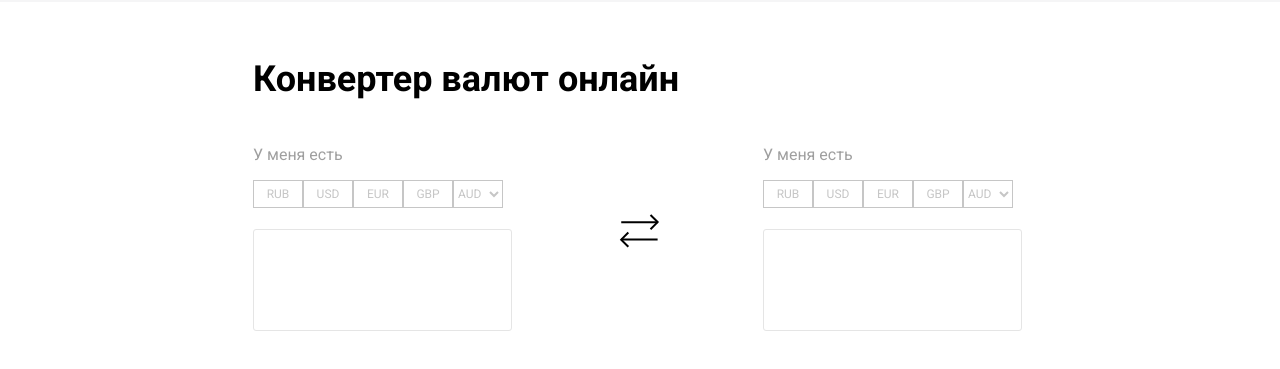
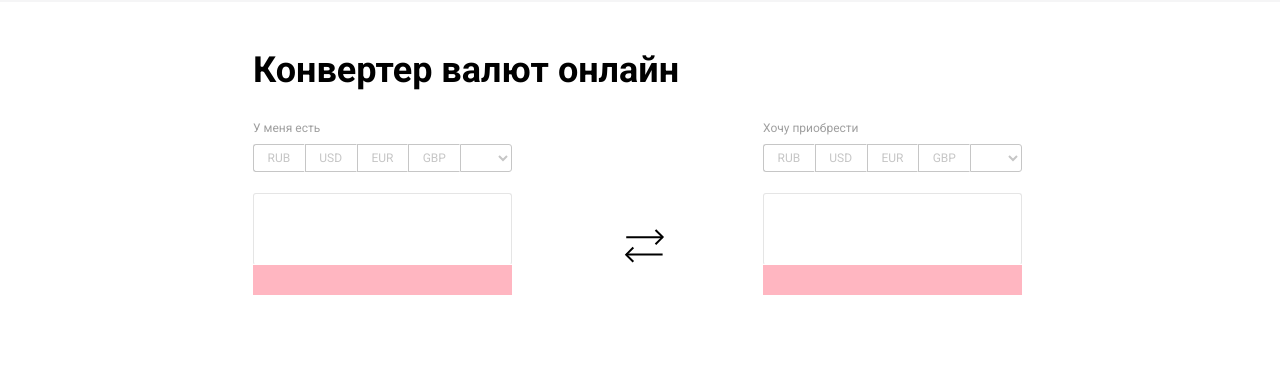
Before and after one commit to iamadelinam/currancy-converter, a plain HTML site: page index.html in a window 1280 px wide. Shown: the part 55-424 px from the top of the page. Drawn offline with Linux system fonts and the light colour scheme; no server answers.

Commit message:
list of currancies

```diff
--- a/index.html
+++ b/index.html
@@ -33,53 +33,41 @@
                     <p class="text">У меня есть</p>
                 </div>
                 <div class="dif-currancy">
-                    <button class="currancy-name">RUB</button>
+                    <button class="currancy-name rub">RUB</button>
+                    <button class="currancy-name usd">USD</button>
+                    <button class="currancy-name eur">EUR</button>
+                    <button class="currancy-name">GBP</button>
+                    <select id="select-left" class="currancy-name other-cur">
+                    </select>
+                </div>
+                <div class="enter-values">
+                    <input type="number" class="value">
+                    <p class="actual-value"></p>
+                </div>
+            </div>
+            <div class="change-button">
+                <button class="change-button-functional"><img class="change-img" src="images/change.svg"></button>
+            </div>
+            <div class="block">
+                <div class="message">
+                    <p class="text">Хочу приобрести</p>
+                </div>
+                <div class="dif-currancy">
+                    <button class="currancy-name rub">RUB</button>
                     <button class="currancy-name">USD</button>
                     <button class="currancy-name">EUR</button>
                     <button class="currancy-name">GBP</button>
-                    <select class="currancy-name">
-                        <option>AUD</option>
-                        <option>BGN</option>
-                        <option>BRL</option>
-                        <option>CAD</option>
-                        <option>CHF</option>
-                        <option>CNY</option>
+                    <select id="select-right" class="currancy-name other-cur">
                     </select>
                 </div>
-                <div >
-                    <input type="text" class="value">
+                <div class="enter-values">
+                    <input type="number" class="value">
+                    <p class="actual-value"></p>
                 </div>
             </div>
-            <div class="change-button">
-                <img class="change-img" src="images/change.svg">
-            </div>
-            <div class="block">
-                <div class="message">
-                    <p class="text">У меня есть</p>
-                </div>
-                <div class="dif-currancy">
-                    <button class="currancy-name">RUB</button>
-                    <button class="currancy-name">USD</button>
-                    <button class="currancy-name">EUR</button>
-                    <button class="currancy-name">GBP</button>
-                    <select class="currancy-name">
-                        <option>AUD</option>
-                        <option>BGN</option>
-                        <option>BRL</option>
-                        <option>CAD</option>
-                        <option>CHF</option>
-                        <option>CNY</option>
-                    </select>
-                </div>
-                <div>
-                    <input type="text" class="value">
-                </div>
-
-
         </div>
     </main>
 
-    </div>
-
+<script src="script.js"></script>
 </body>
 </html>
--- a/script.js
+++ b/script.js
@@ -1 +1,29 @@
 (`https://exchangerate.host/#/#docs`)
+
+//красит каждую кнопки в другой цвет по клику, не переключается
+let currancyBtns = document.querySelectorAll('.currancy-name')
+currancyBtns.forEach((btn) => {
+    btn.addEventListener('click', () => {
+        btn.style.background = ('#833AE0')
+        btn.style.color = ('#FFFFFF')
+})
+})
+
+//подключает список валют к кнопке
+const getAvailableCurrencies = async() => {
+    const response = await fetch('https://api.exchangerate.host/symbols')
+    const data = await response.json()
+    return Object.keys(data.symbols)
+}
+getAvailableCurrencies()
+.then((listOfcurrencues) => {
+    const selectLeft = document.querySelector('#select-left')
+    const selectRight = document.querySelector('#select-right')
+    listOfcurrencues.forEach((currencies) => {
+        const option = document.createElement('option')
+        option.value = currencies
+        option.innerText = currencies
+        selectLeft.append(option)
+        selectRight.append(option.cloneNode(true))
+    })
+})
--- a/style.css
+++ b/style.css
@@ -3,7 +3,6 @@
 html,body{
     height: 100%;
     width: 100%;
-    /* width: 1152px; */
 }
 
 body {
@@ -71,7 +70,7 @@ li:hover {
 
 .converter-head {
     margin-left: 253px;
-    margin-top: 56px;
+    margin-top: 47px;
     margin-bottom: 1px;
     font-family: Roboto;
     font-weight: 700;
@@ -87,12 +86,19 @@ li:hover {
     justify-content: space-between;
     margin-left: 253px;
     margin-right: 258px;
-    margin-top: 29px;
+    margin-top: 18px;
 }
 
 .change-button {
     width: 36.85px;
     height: 31.77px;
+    margin-top: 83px;
+    margin-right: 2px;
+}
+
+.change-button-functional {
+    background: none;
+    border: none;
 }
 .block {
     display: flex;
@@ -100,12 +106,18 @@ li:hover {
 }
 
 .text {
+    font-weight: 400;
+    font-size: 12px;
     color: #9F9F9F;
+    margin-top: 12px;
+    margin-bottom: 9px;
+    margin-left: 0px;
+    margin-right: 0px;
 }
 
 
 .currancy-name {
-    width: 50px;
+    width: 51.8px;
     height: 28px;
     font-family: Roboto;
     font-weight: 400;
@@ -113,30 +125,99 @@ li:hover {
     line-height: 14px;
     color: #C6C6C6;
     background: #FFFFFF;
-    border: 0.5px solid ;
     outline: none;
     float: left;
     margin: 0px;
+    border-top-color: initial;
+    border-top-style: solid;
+    border-top-width: 0.5px;
+    border-right-color: white;
+    border-right-style: solid;
+    border-right-width: 0.5px;
+    border-bottom-color: initial;
+    border-bottom-style: solid;
+    border-bottom-width: 0.5px;
+    border-left-color: initial;
+    border-left-style: solid;
+    border-left-width: 0.5px;
+    border-image-source: initial;
+    border-image-slice: initial;
+    border-image-width: initial;
+    border-image-outset: initial;
+    border-image-repeat: initial;
 }
 
-.currancy-name:hover {
-    background: #833AE0;
-    color: #FFFFFF;
+.rub {
+    border-top-left-radius: 3px;
+    border-bottom-left-radius: 3px;
+}
+
+.other-cur {
+    border-top-right-radius: 3px;
+    border-bottom-right-radius: 3px;
+    border-right-color: initial;
+    border-right-style: solid;
+    border-right-width: 0.5px;
+}
+
+.enter-values {
+    display: flex;
+    flex-direction: column;
 }
 
 .value {
     width: 259px;
-    height: 102px;
-    border: 1px solid #E5E5E5;
+    height: 72px;
     box-sizing: border-box;
     border-radius: 3px;
-    font-family: Roboto;
-    font-size: 36px;
     margin-top: 21px;
+    padding-left: 13px;
     font-family: Roboto;
     font-weight: 700;
     font-size: 36px;
     line-height: 42px;
+    color: #000000;
+    border-top-color: rgb(229, 229, 229);
+    border-top-style: solid;
+    border-top-width: 1px;
+    border-right-color: rgb(229, 229, 229);
+    border-right-style: solid;
+    border-right-width: 1px;
+    border-bottom-color: white;
+    border-bottom-style: solid;
+    border-bottom-width: 1px;
+    border-left-color: rgb(229, 229, 229);
+    border-left-style: solid;
+    border-left-width: 1px;
+    border-image-source: initial;
+    border-image-slice: initial;
+    border-image-width: initial;
+    border-image-outset: initial;
+    border-image-repeat: initial;
+}
 
-    color: #000000;
+
+.actual-value {
+    width: 259px;
+    height: 30px;
+    display: inline-block;
+    background: lightpink;
+    /* border-top-color: white;
+    border-top-style: solid;
+    border-top-width: 0.5px;
+    border-right-color: rgb(229, 229, 229);
+    border-right-style: solid;
+    border-right-width: 0.5px;
+    border-bottom-color: rgb(229, 229, 229);
+    border-bottom-style: solid;
+    border-bottom-width: 0.5px;
+    border-left-color: rgb(229, 229, 229);
+    border-left-style: solid;
+    border-left-width:0.5px;
+    border-image-source: initial;
+    border-image-slice: initial;
+    border-image-width: initial;
+    border-image-outset: initial;
+    border-image-repeat: initial; */
+    margin: 0px;
 }
```
